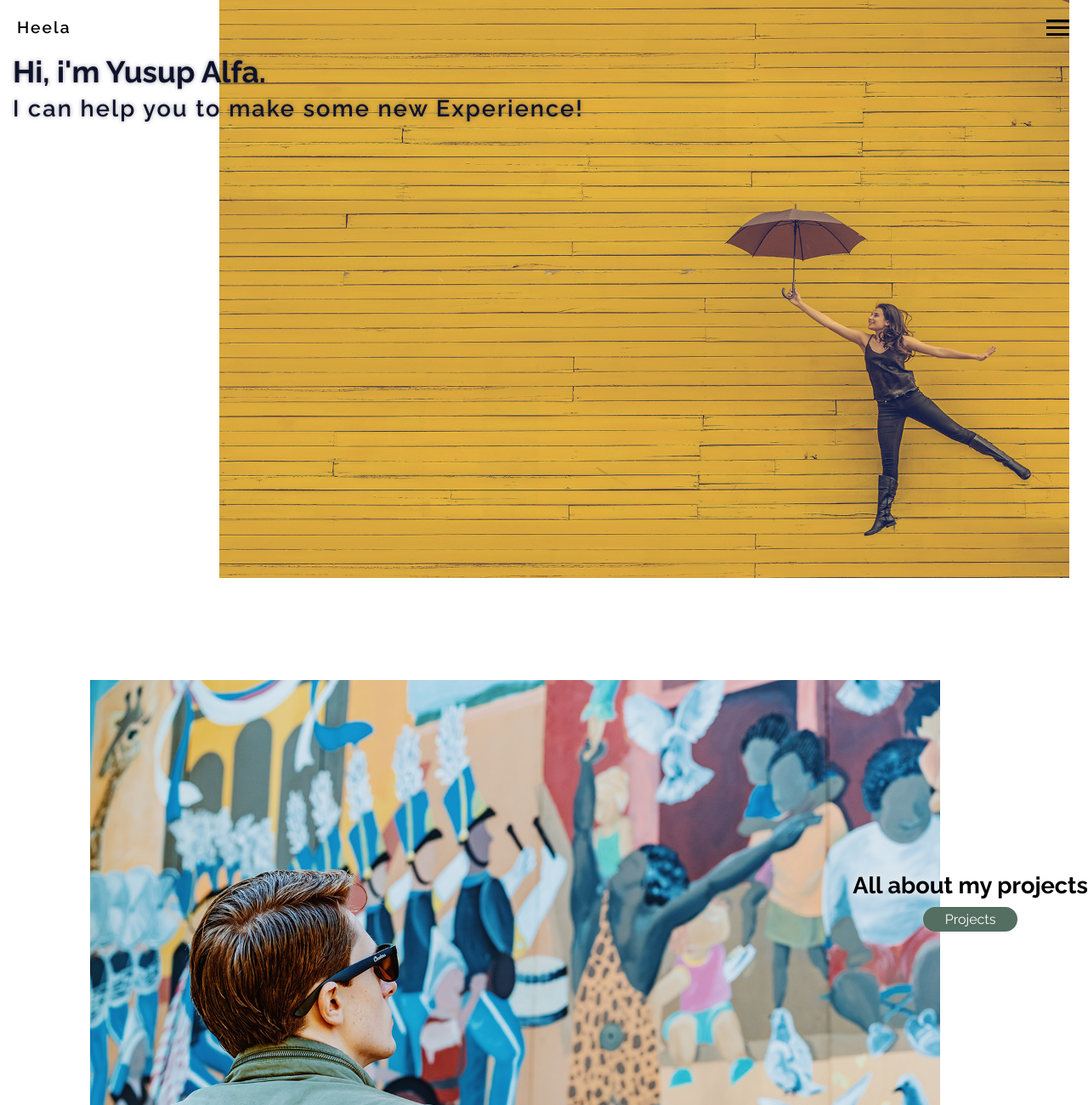
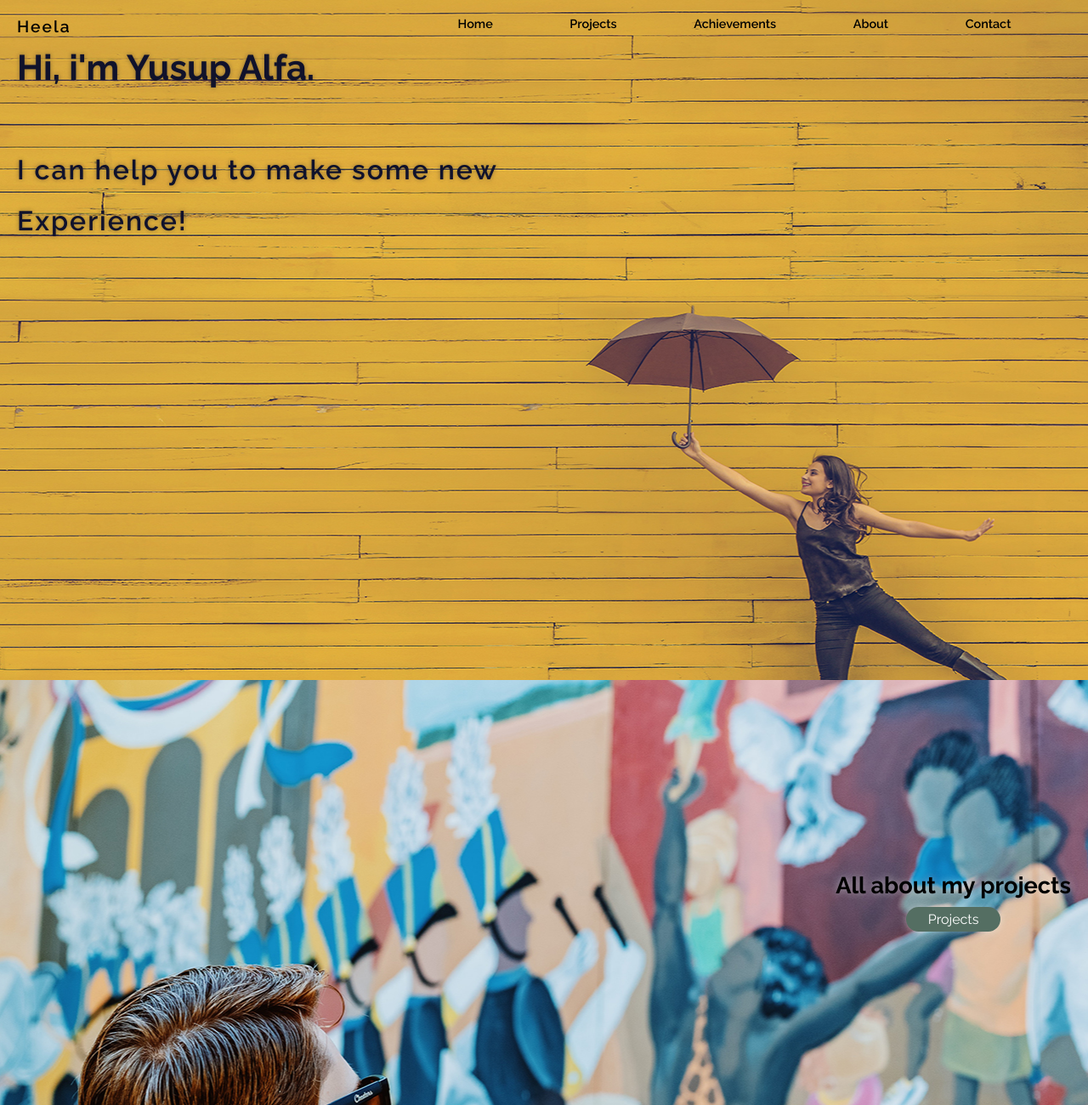
Before and after one commit to yusupalfa/portfolio-1, a plain HTML site: page index.html in a window 1280 px wide. Shown: the top 1300 px of the page at 85% size. Drawn offline with Linux system fonts and the light colour scheme.

Commit message:
responsive for tablet

```diff
--- a/index.html
+++ b/index.html
@@ -63,7 +63,7 @@
         </div>
 
         <footer>
-            <p>Copyright 2020 by Heela. All Rights Reversed</p>
+            <p>Copyright 2020 by Heela. All Rights Reserved</p>
         </footer>
     </div>
 
--- a/style.css
+++ b/style.css
@@ -247,3 +247,96 @@ footer p{
     font-size: 0.8em;
     place-self: center;
 }
+
+
+
+/*          Responsive  -   Breakpoints              */
+
+@media (min-width: 768px){
+    .container{
+        grid-template-rows: repeat(5, 100vh) 30px;
+    }
+    header{
+        background-size: 1500px;
+    }
+    header h2{
+        display: grid;
+        width: 60%;
+        font-size: 2em;
+        padding: 0 20px;
+        line-height: 60px;
+        place-content: end;
+        height: 290px;
+    }
+    nav{
+        position: fixed;
+        width: 100%;
+        padding: 20px;
+        display: flex;
+        justify-content: space-between;
+        align-items: center;
+    }
+    .logo h1{
+        font-weight: 600;
+        font-size: 1.2em;
+        letter-spacing: 2px;
+    }
+    .the-ul{
+        position: inherit;
+        top: 2.2%;
+        width: 65%;
+        height: 30px;
+        background-color: inherit;
+        display: flex;
+        flex-direction: row;
+        align-items: flex-start;
+        transform: translateX(0%);
+    }
+    .the-ul li{
+        opacity: 1;
+    }
+    .the-ul li a{
+        color: black;
+    }
+    .the-ul li a:hover{
+        color: white;
+    }
+    .burger{
+        display: none;
+    }
+    /*              Container  -      Main                 */
+    main{
+        background-size: 1500px;
+    }
+    .paragraph{
+        padding-right: 20px;
+    }
+    .paragraph h1,
+    .paragraph-achievement h1,
+    .paragraph-about h1{
+        text-shadow: 0 0 10px rgba(255, 255, 255, 0.5);
+    }
+    /*          Container  -        Achievements              */
+    .achievement{
+        background-position: 38% 100%;
+        background-size: 1000px;
+    }
+    .paragraph-achievement{
+        width: 45%;
+        height: 20%;
+    }
+    /*          Container  -        About              */
+    .about{
+        background-size: 1000px;
+    }
+    .paragraph-about{
+        width: 30%;
+    }
+    /*          Container  -    Contact              */
+    .contact h1{
+        font-size: 2.7em;
+    }
+    .contact a{
+        width: 25%;
+    }
+}
```
